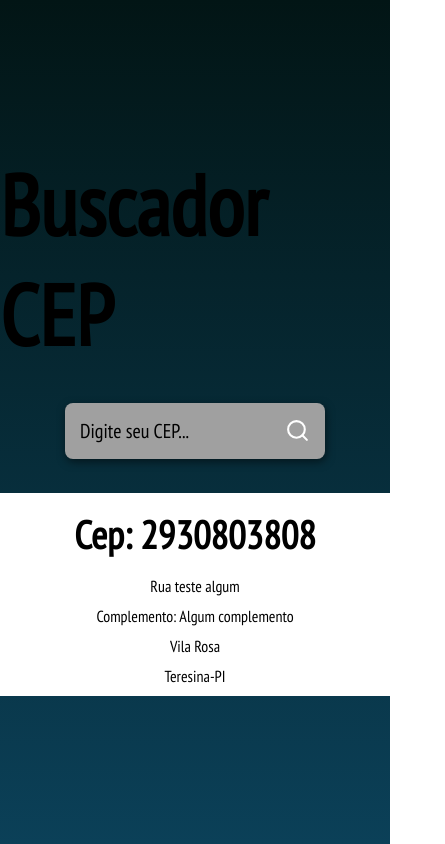
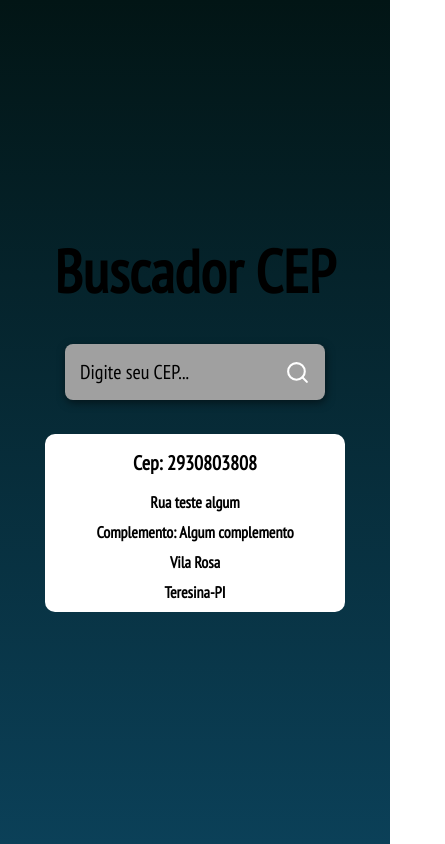
Before and after one commit to Emanuelsyngles/Buscador-CEP, a React (Create React App) app in the folder buscador/: page / in a window 390 px wide. Shown: the whole page, 445 px wide, since content can reach past the window. Built offline with nearby package versions, Linux system fonts and the light colour scheme; a web font is replaced by a local one.

Commit message:
Finalizando o Css

```diff
--- a/buscador/src/style.css
+++ b/buscador/src/style.css
@@ -66,7 +66,9 @@
 
 .main span {
     margin-bottom: 10px;
+    font-weight: bold;
 }
+
 
 @keyframes flipTitle {
     from {
@@ -76,3 +78,16 @@
         transform: rotateX(0deg);
     }
 }
+
+@media (max-width: 620px) {
+    .title {
+        font-size: 60px;
+    }
+    .main {
+        width: 300px;
+    }
+
+    .main h2 {
+        font-size: 20px;
+    }
+}
```
